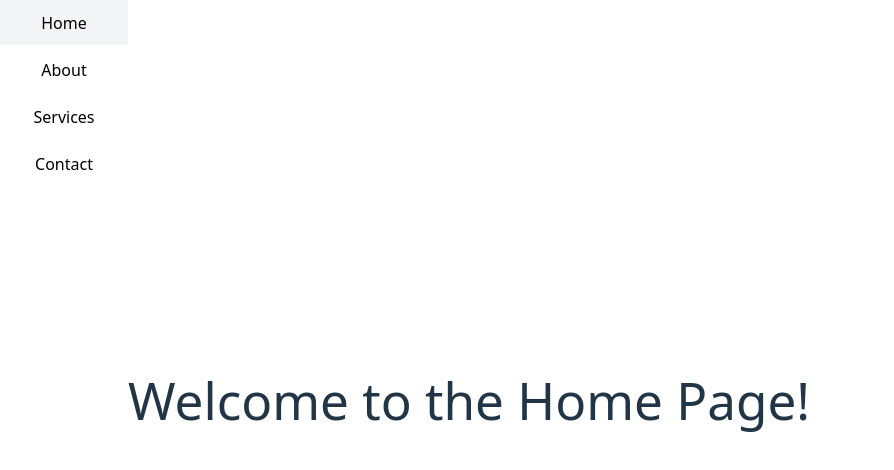
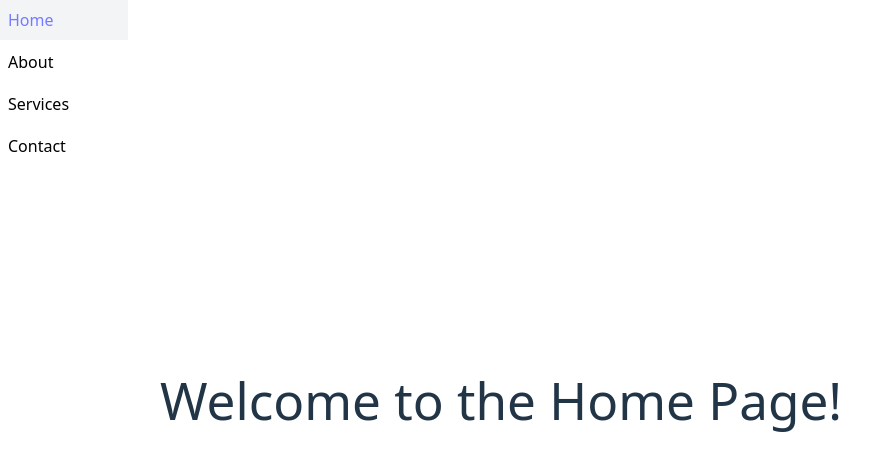
Before and after one commit to MikeGPQ/Prueba, a React (Vite) app: page / in a window 1280 px wide. Shown: the top 470 px of the page, without its empty margins (0-894 px from the left). Built offline with nearby package versions, Linux system fonts and the light colour scheme.

Commit message:
26-05-2025 8:16 AM

```diff
--- a/src/App.jsx
+++ b/src/App.jsx
@@ -1,7 +1,9 @@
 import { useState } from 'react';
+import { BrowserRouter as Router, Routes, Route, Link, useLocation } from "react-router-dom";
 
-export default function App() {
-    const [currentPage, setCurrentPage] = useState('Home');
+function AppContent() {
+    const location = useLocation();
+    const currentPage = location.pathname.slice(1) || "Home";
 
     const navLinks = [
         { name: 'Home', path: '/' },
@@ -10,21 +12,6 @@ export default function App() {
         { name: 'Contact', path: '/contact' },
     ];
 
-    const getPageContent = () => {
-        switch (currentPage) {
-            case 'Home':
-                return "Welcome to the Home Page!";
-            case 'About':
-                return "Learn more about us here";
-            case 'Services':
-                return "Check out our services";
-            case 'Contact':
-                return "Get in touch with us";
-            default:
-                return "Page not found";
-        }
-    };
-
     return (
         <div className="min-h-screen flex">
             {/* Navbar */}
@@ -32,27 +19,37 @@ export default function App() {
                 {/* Mobile Menu */}
                 <div className="flex flex-col space-y-0.5">
                     {navLinks.map((link) => (
-                        <button
+                        <Link
                             key={link.name}
-                            href={link.path}
-                            onClick={() => setCurrentPage(link.name)}
-                            className= "bg-white text-black rounded-none hover:bg-gray-100"
+                            to={link.path}
+                            className={`block bg-white text-black p-2 rounded-none hover:bg-gray-100 ${currentPage === link.name.toLowerCase() ? 'font-bold border-l-2 border-black' : ''
+                                }`}
                         >
                             {link.name}
-                        </button>
-
+                        </Link>
                     ))}
                 </div>
             </nav>
 
             {/* Dynamic Content */}
-            <div className="flex flex-col justify-center">
-                <h1>
-                    {getPageContent()}
-                </h1>
+            <div className="flex-1 flex flex-col justify-center p-8">
+                <Routes>
+                    <Route path="/" element={<h1>Welcome to the Home Page!</h1>} />
+                    <Route path="/about" element={<h1>Learn more about us here</h1>} />
+                    <Route path="/services" element={<h1>Check out our services</h1>} />
+                    <Route path="/contact" element={<h1>Get in touch with us</h1>} />
+                </Routes>
             </div>
         </div>
 
 
     );
 }
+
+export default function App() {
+    return (
+        <Router>
+            <AppContent/>
+        </Router>
+    );
+}
```
